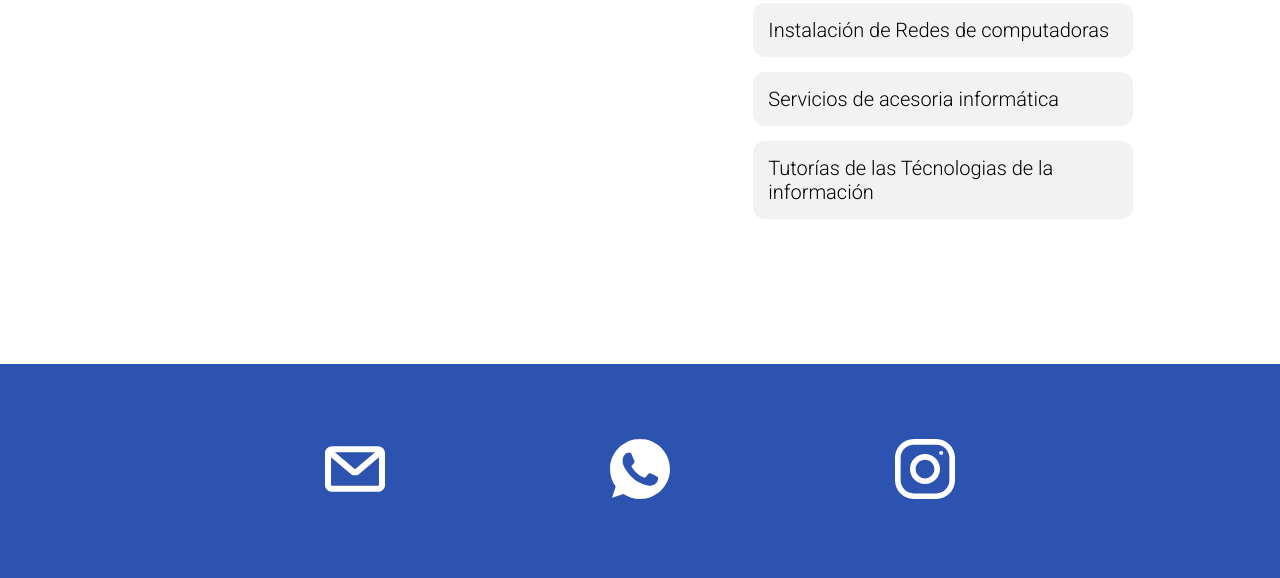
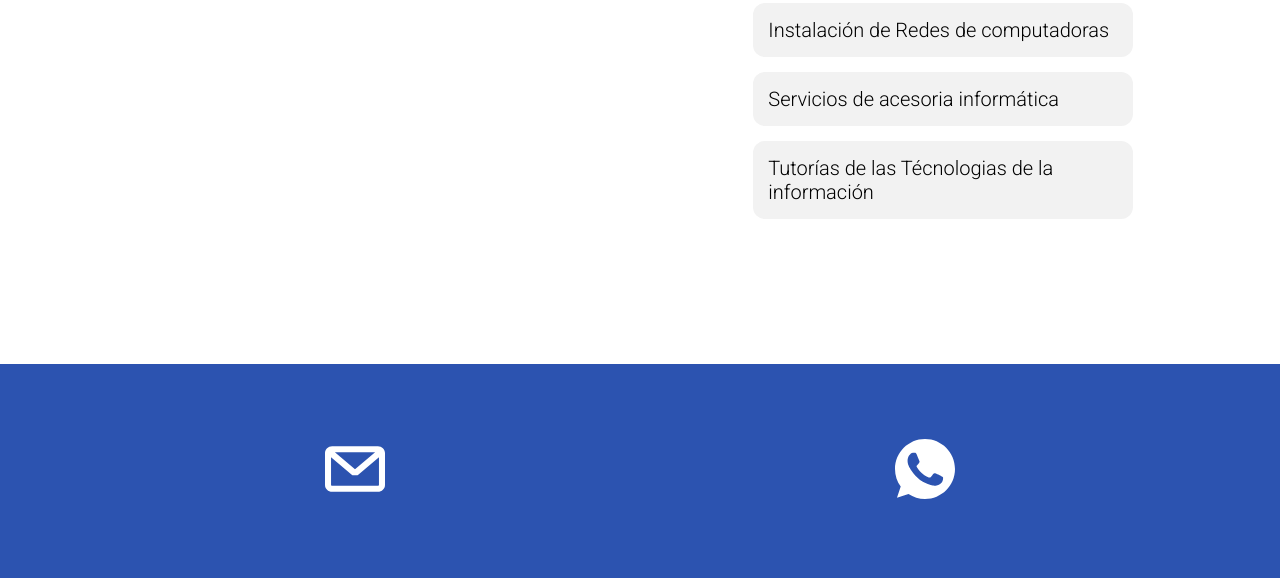
Before and after one commit to sagsilver/MiPagina, a plain HTML site: page index.html in a window 1280 px wide. Shown: the part 2145-2723 px from the top of the page. Drawn offline with Linux system fonts and the light colour scheme.

Commit message:
Update index.html

```diff
--- a/index.html
+++ b/index.html
@@ -110,7 +110,7 @@
     <div class="redes-sociales">
       <a href="mailto: s.sagsilver@gmail.com"><img src="images/mail.svg" alt=""></a>
       <a href="https://wa.me/593985246307" target="_blank"><img src="images/whatsapp.svg" alt=""></a>
-      <a href="https://www.instagram.com/sagsiilver/" target="_blank"><img src="images/instagram.svg" alt=""></a>
+      <!--<a href="https://www.instagram.com/sagsiilver/" target="_blank"><img src="images/instagram.svg" alt=""></a>-->
       <!--<a href="https://goo.gl/maps/MABQmLLk2U78noPU7" target="_blank"><img src="images/maps.svg" alt=""></a>-->
     </div>
   </footer>
```
